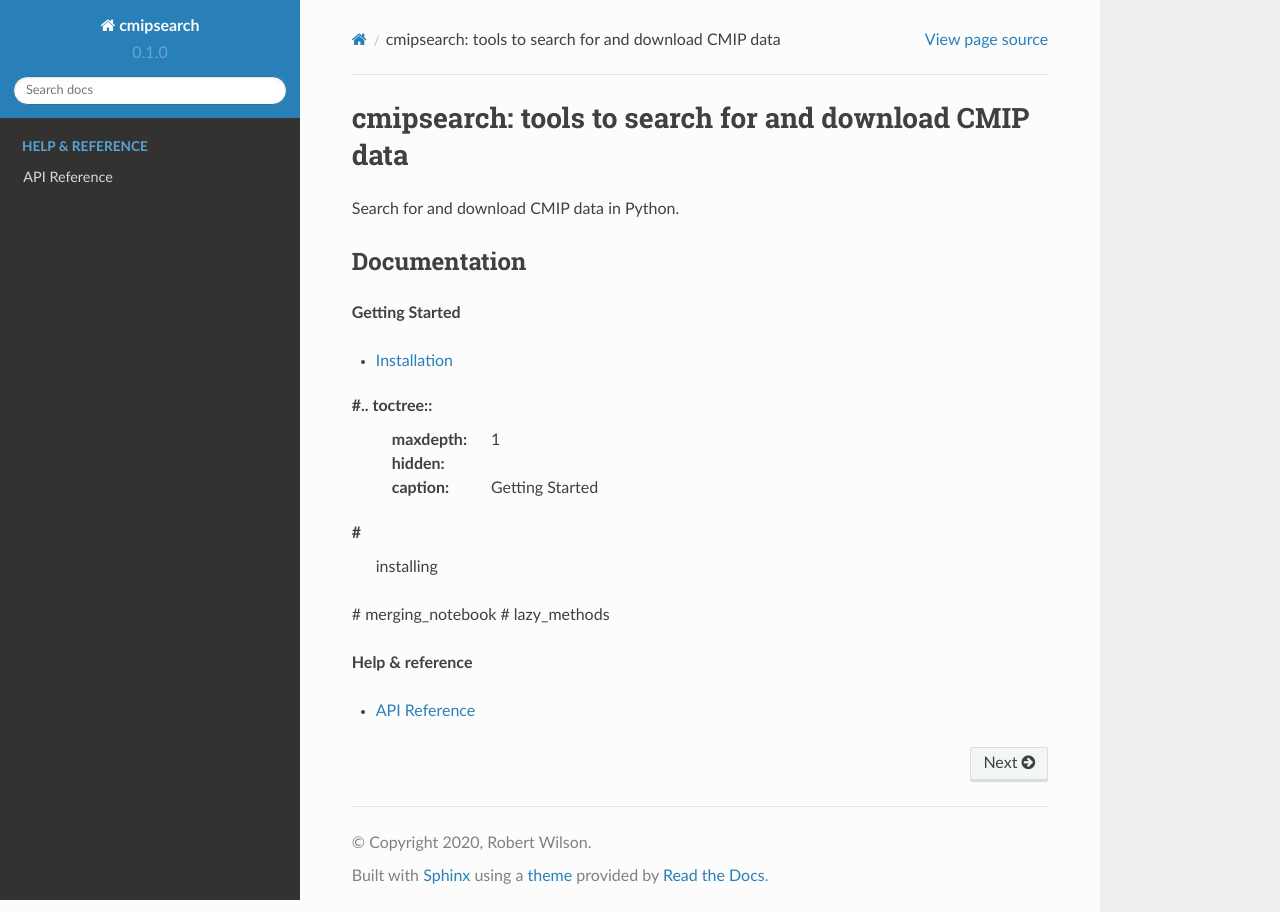
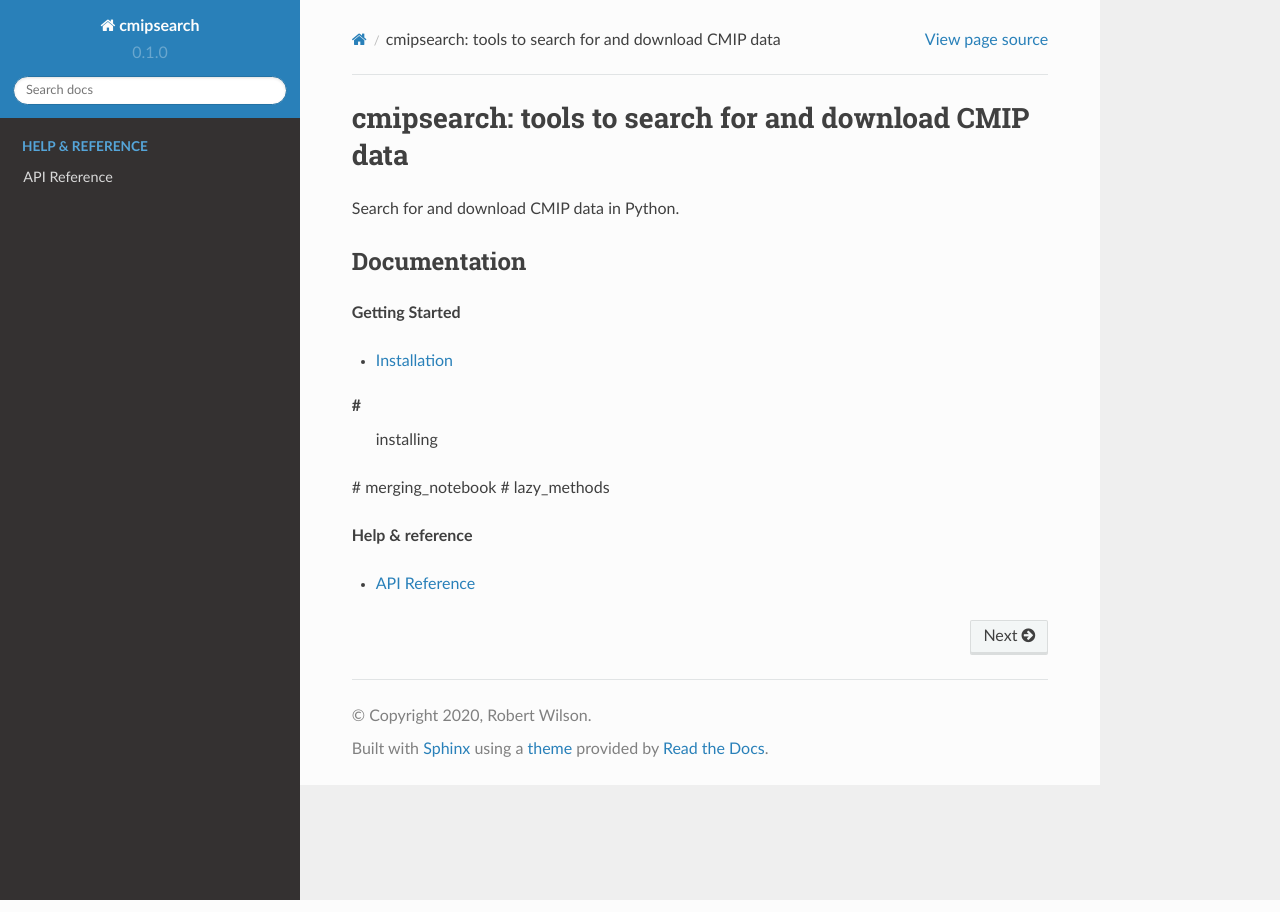
Before and after one commit to pmlmodelling/cmipsearch, a Sphinx documentation site: the page built from docs/source/index.rst, in a window 1280 px wide. Built offline with Sphinx 7.4.7 and the Read the Docs theme 2.0.0, drawn with Linux system fonts in a browser that asks for light colours.

Commit message:
uncomment

```diff
--- a/docs/source/index.rst
+++ b/docs/source/index.rst
@@ -11,7 +11,7 @@
 
 * :doc:`installing`
 
-#.. toctree::
+.. toctree::
    :maxdepth: 1
    :hidden:
    :caption: Getting Started
```
